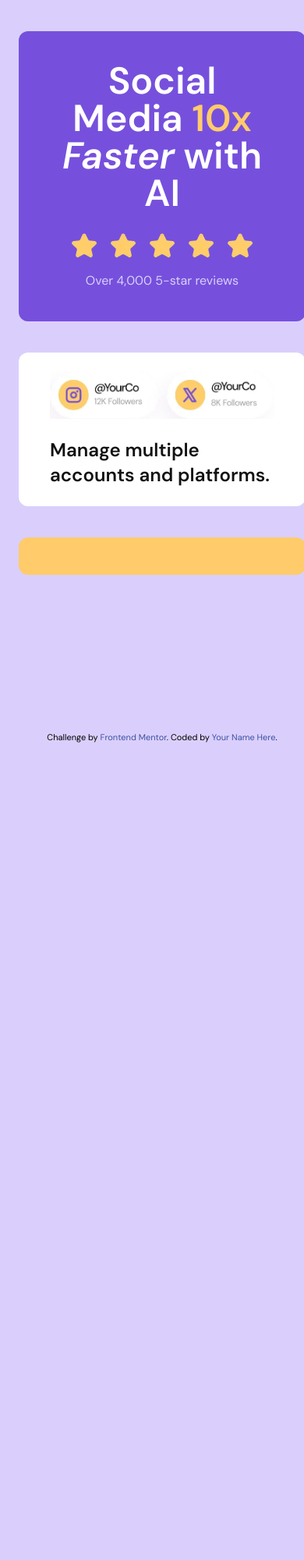
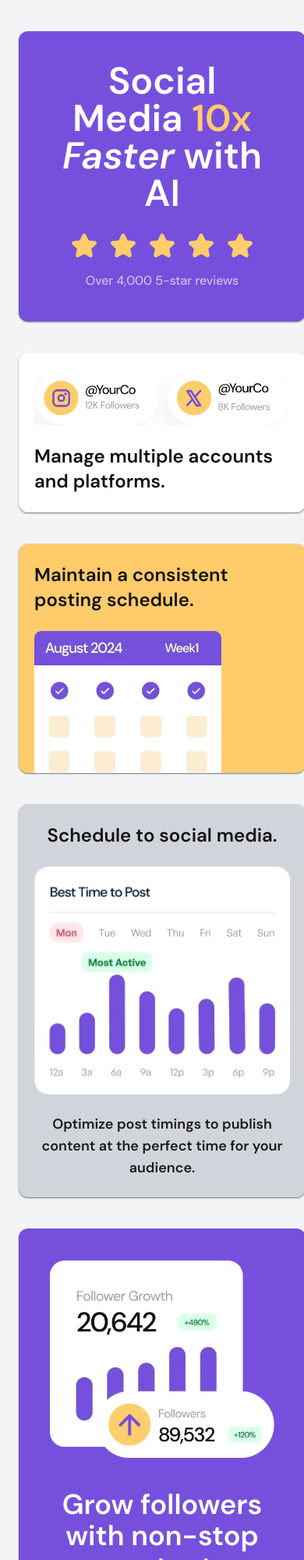
Before and after one commit to SenithVijayantha/bento-grid, a website: page src/index.html in a window 390 px wide. Shown: the top 2000 px of the page at 78% size. Before the commit the page ends 993 px from the top, so only its background shows below. Drawn offline with Linux system fonts and the light colour scheme.

Commit message:
Done mobile design

```diff
--- a/src/index.html
+++ b/src/index.html
@@ -15,10 +15,10 @@
     .attribution a { color: hsl(228, 45%, 44%); }
   </style>
 </head>
-<body class="py-10 px-6 grid place-items-center bg-custom-purple-100">
+<body class="py-10 px-6 grid place-items-center bg-gray-100">
   <div class="container max-w-[375px] grid gap-10">
 
-    <div class="bg-custom-purple-500 rounded-xl text-custom-white p-10 grid place-items-center gap-6">
+    <div class="bg-custom-purple-500 rounded-xl text-custom-white p-10 grid place-items-center gap-6 shadow-sm shadow-gray-500">
       <h1 class="text-5xl text-center w-72 font-semibold">Social Media <span class="text-custom-yellow-500">10x</span> <i>Faster</i> with AI</h1>
       <div class="grid place-items-center gap-3">
         <img class="w-60" src="../assets/images/illustration-five-stars.webp" alt="">
@@ -26,19 +26,46 @@
       </div>
     </div>
 
-    <div class="bg-custom-white rounded-xl text-custom-white px-10 py-6 grid place-items-center gap-6">
+    <div class="bg-custom-white rounded-xl text-custom-white px-5 py-6 grid place-items-center gap-6 shadow-sm shadow-gray-500">
       <img class="" src="../assets/images/illustration-multiple-platforms.webp" alt="">
       <h1 class="text-custom-black text-2xl font-semibold">Manage multiple accounts and platforms.</h1>
     </div>
 
-    <div class="bg-custom-yellow-500 rounded-xl text-custom-white px-10 py-6 grid place-items-center gap-6">
+    <div class=" bg-custom-yellow-500 rounded-xl text-custom-white px-5 pt-6 grid gap-6 shadow-sm shadow-gray-500">
+      <h1 class="text-custom-black text-2xl font-semibold">Maintain a consistent posting schedule.</h1>
+      <div>
+        <img class=" w-60" src="../assets/images/illustration-consistent-schedule.webp" alt="">
+      </div>
+    </div>
 
+    <div class=" bg-gray-300 text-custom-black rounded-xl px-5 py-6 grid gap-6 place-items-center shadow-sm shadow-gray-500">
+      <h1 class=" text-2xl font-semibold">Schedule to social media.</h1>
+      <img src="../assets/images/illustration-schedule-posts.webp" alt="">
+      <p class="text-lg text-center font-semibold opacity-95">Optimize post timings to publish content at the perfect time for your audience.</p>
     </div>
-    <div></div>
-    <div></div>
-    <div></div>
-    <div></div>
-    <div></div>
+
+    <div class="bg-custom-purple-500 rounded-xl text-custom-white p-10 grid place-items-center gap-10 shadow-sm shadow-gray-500">
+      <img class="" src="../assets/images/illustration-grow-followers.webp" alt="">
+      <h1 class="text-4xl text-center w-72 font-semibold">Grow followers with non-stop content.</h1>
+    </div>
+
+    <div class="bg-custom-white rounded-xl text-custom-black px-8 py-6 grid gap-8 shadow-sm shadow-gray-500">
+      <div class="grid gap-2">
+        <h1 class="text-5xl w-72 font-semibold">>56%</h1>
+        <p class="text-xl">faster audience growth</p>
+      </div>
+      <img class="w-52" src="../assets/images/illustration-audience-growth.webp" alt="">
+    </div>
+
+    <div class="bg-custom-yellow-100 rounded-xl text-custom-black p-10 grid gap-6 shadow-sm shadow-gray-500">
+      <h1 class="text-3xl w-72 font-semibold">Create and schedule content <span class="text-custom-purple-500 italic">quicker.</span></h1>
+      <img class="w-40" src="../assets/images/illustration-create-post.webp" alt="">
+    </div>
+
+    <div class=" bg-custom-yellow-500 rounded-xl text-custom-black px-8 py-6 grid gap-6 shadow-sm shadow-gray-500">
+      <h1 class="text-3xl w-72 font-semibold">Write your content using AI.</h1>
+      <img src="../assets/images/illustration-ai-content.webp" alt="">
+    </div>
   </div>
 
 
@@ -60,7 +87,7 @@
 
   Write your content using AI. -->
 
-  <div class="attribution">
+  <div class="attribution my-6">
     Challenge by <a href="https://www.frontendmentor.io?ref=challenge">Frontend Mentor</a>.
     Coded by <a href="#">Your Name Here</a>.
   </div>
```
Also changed, not shown: src/output.css.
